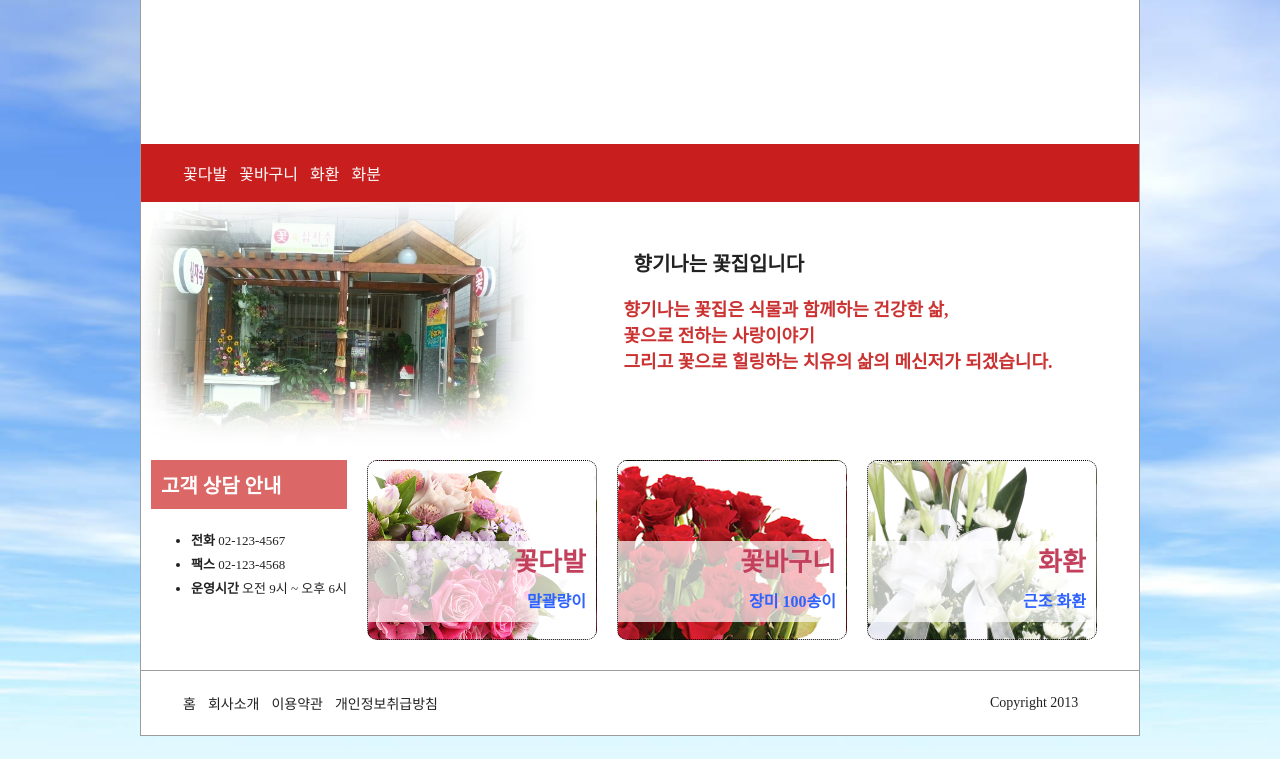
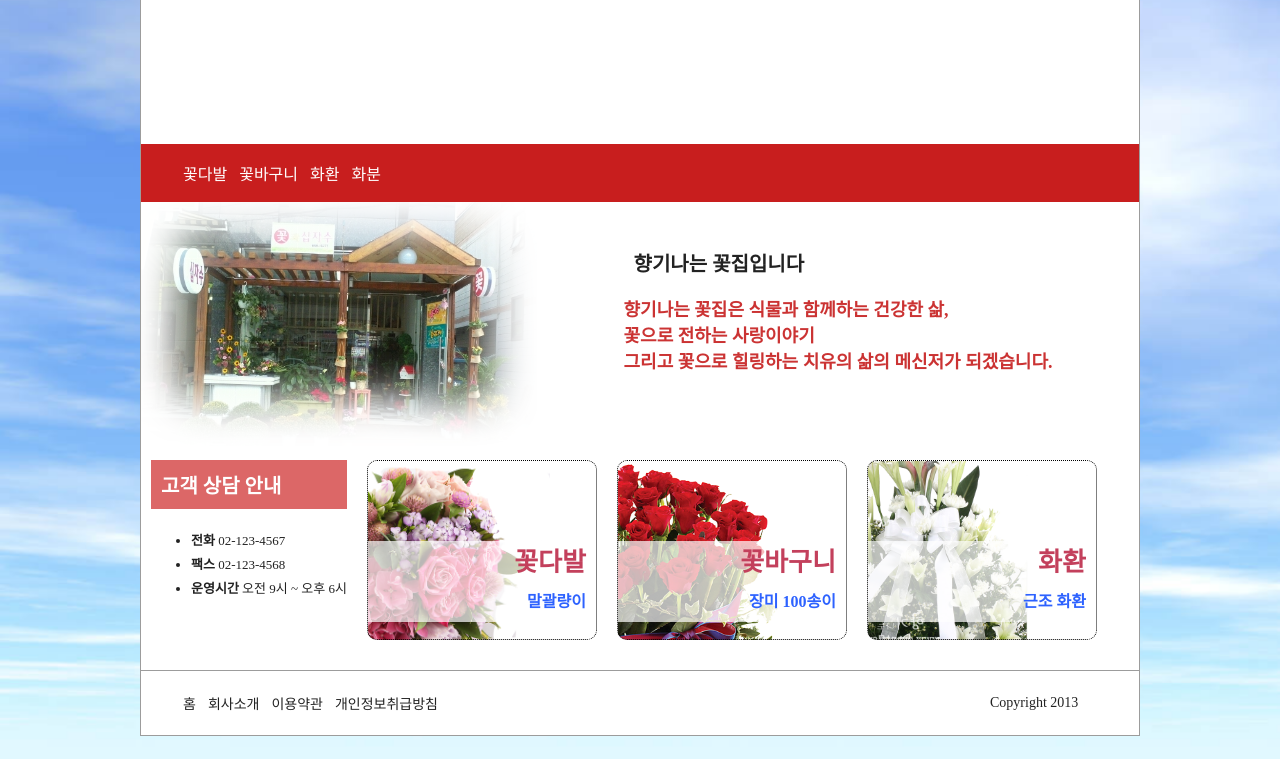
Before and after one commit to yeonjin1357/0614_FlowerShop, a plain HTML site: page index.html in a window 1280 px wide. Shown: the part 41-800 px from the top of the page. Drawn offline with Linux system fonts and the light colour scheme.

Commit message:
0614_FlowerShop

```diff
--- a/style/style.css
+++ b/style/style.css
@@ -123,6 +123,8 @@ span {
     border-radius: 10px;
     background-image: url(../images/bg1.png);
     background-size: cover;
+    background-size: 80%;
+    background-repeat: no-repeat;
 }
 
 #flower1:hover {
@@ -140,6 +142,8 @@ span {
     border-radius: 10px;
     background-image: url(../images/bg2.png);
     background-size: cover;
+    background-size: 70%;
+    background-repeat: no-repeat;
 
 
 }
@@ -159,6 +163,8 @@ span {
     border-radius: 10px;
     background-image: url(../images/bg3.png);
     background-size: cover;
+    background-size: 70%;
+    background-repeat: no-repeat;
 }
 
 #flower3:hover {
```
